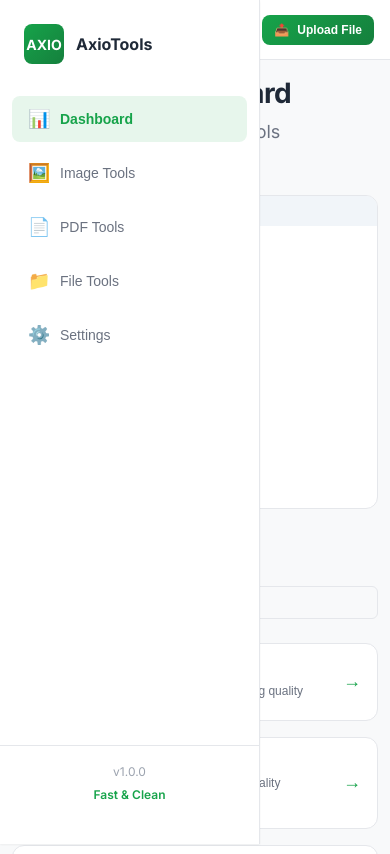
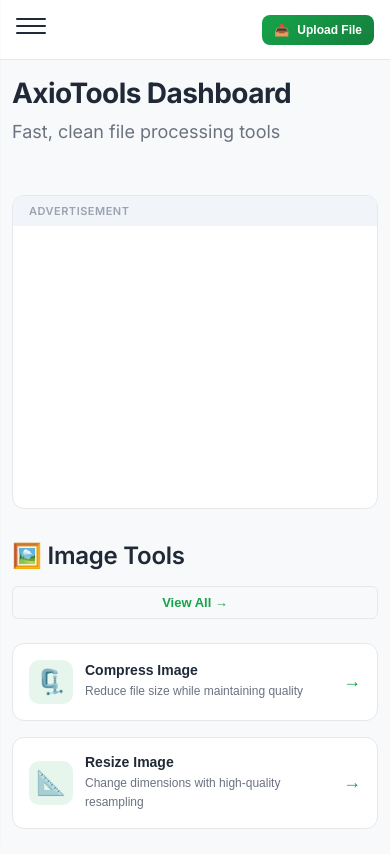
Before and after one commit to bornBrian/axiotools, a React (Create React App) app in the folder frontend/: page / in a window 390 px wide. Shown: the top 854 px of the page. Built offline with nearby package versions, Linux system fonts and the light colour scheme.

Commit message:
Fix mobile sidebar: starts closed on mobile, closes when page changes or content clicked

```diff
--- a/frontend/public/index.html
+++ b/frontend/public/index.html
@@ -178,6 +178,7 @@
     <!-- Google AdSense -->
     <script async src="https://pagead2.googlesyndication.com/pagead/js/adsbygoogle.js?client=ca-pub-8967041555488124"
      crossorigin="anonymous"></script>
+     <meta name="google-site-verification" content="FHtlTjCLEJy4JHX8i06IZwjqO49FaqF_lyyF0jGEMo4" />
   </head>
   <body>
     <noscript>You need to enable JavaScript to run this app.</noscript>
--- a/frontend/src/App.css
+++ b/frontend/src/App.css
@@ -5,6 +5,7 @@
   width: 100%;
   height: 100vh;
   background-color: var(--bg-secondary);
+  position: relative;
 }
 
 /* Main Content Area */
@@ -13,6 +14,7 @@
   display: flex;
   flex-direction: column;
   overflow: hidden;
+  position: relative;
 }
 
 /* Content Area */
@@ -55,18 +57,25 @@
 
 @media (max-width: 768px) {
   .app-container {
-    flex-direction: column;
-    height: auto;
-    min-height: 100vh;
+    position: relative;
   }
 
-  .sidebar {
+  .app-container::before {
+    content: '';
     position: fixed;
+    top: 0;
     left: 0;
-    top: 60px;
-    width: 100% !important;
-    max-width: 280px;
-    height: calc(100vh - 60px);
+    width: 100%;
+    height: 100%;
+    background-color: rgba(0, 0, 0, 0);
+    pointer-events: none;
+    z-index: 99;
+    transition: background-color 0.3s ease;
+  }
+
+  .app-container:has(.sidebar.open)::before {
+    background-color: rgba(0, 0, 0, 0.5);
+    pointer-events: auto;
   }
 
   .main-content {
--- a/frontend/src/App.jsx
+++ b/frontend/src/App.jsx
@@ -12,11 +12,25 @@ import AdBanner from './components/AdBanner';
 function App() {
   const [currentPage, setCurrentPage] = React.useState('dashboard');
   const [selectedTool, setSelectedTool] = React.useState(null);
-  const [sidebarOpen, setSidebarOpen] = React.useState(true);
+  const [sidebarOpen, setSidebarOpen] = React.useState(window.innerWidth > 768);
 
+  // Close sidebar on mobile on page change
+  React.useEffect(() => {
+    const handleResize = () => {
+      setSidebarOpen(window.innerWidth > 768);
+    };
+
+    window.addEventListener('resize', handleResize);
+    return () => window.removeEventListener('resize', handleResize);
+  }, []);
+
+  // Close sidebar when tool is selected on mobile
   const handleSelectTool = (page, tool = null) => {
     setSelectedTool(tool);
     setCurrentPage(page);
+    if (window.innerWidth <= 768) {
+      setSidebarOpen(false);
+    }
   };
 
   const renderPage = () => {
@@ -38,8 +52,21 @@ function App() {
 
   return (
     <div className="app-container">
-      <Sidebar currentPage={currentPage} onPageChange={setCurrentPage} isOpen={sidebarOpen} />
-      <div className="main-content">
+      <Sidebar
+        currentPage={currentPage}
+        onPageChange={(page) => {
+          setCurrentPage(page);
+          if (window.innerWidth <= 768) {
+            setSidebarOpen(false);
+          }
+        }}
+        isOpen={sidebarOpen}
+      />
+      <div className="main-content" onClick={() => {
+        if (window.innerWidth <= 768 && sidebarOpen) {
+          setSidebarOpen(false);
+        }
+      }}>
         <TopBar onToggleSidebar={() => setSidebarOpen(!sidebarOpen)} />
         <div className="content-area">
           <div className="page-wrapper">{renderPage()}</div>
```
